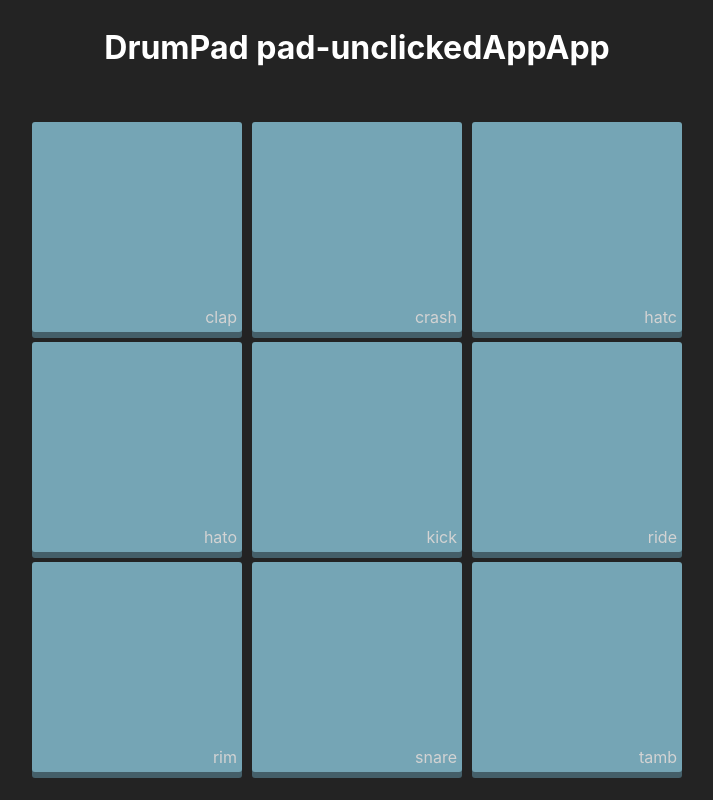
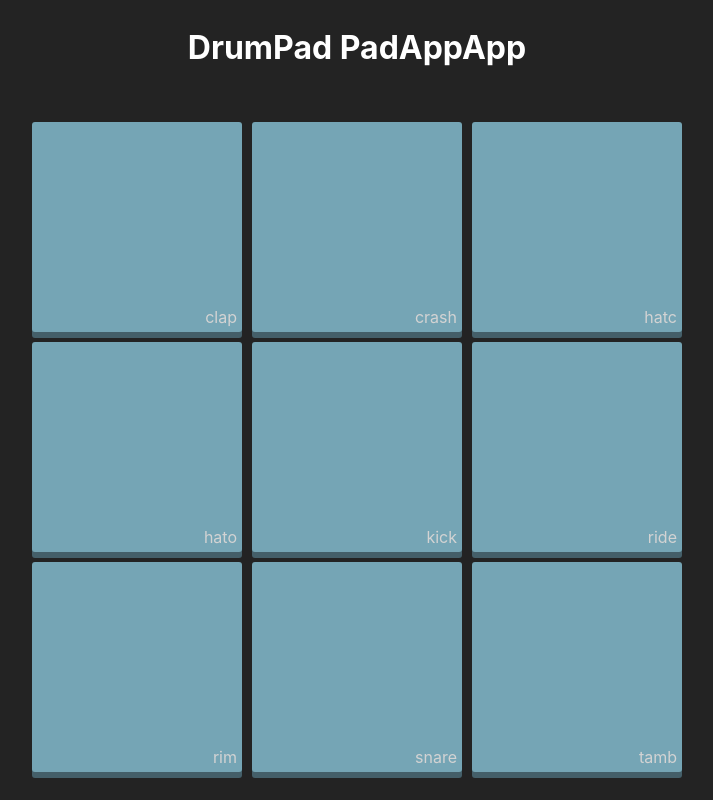
Before and after one commit to salah1337/Basic-Drum-Pad--Js, a plain HTML site: page index.html in a window 1280 px wide. Shown: the whole page, without its empty margins (283-996 px from the left). Drawn offline with Linux system fonts and the light colour scheme.

Commit message:
Fixed Title

```diff
--- a/index.html
+++ b/index.html
@@ -10,7 +10,7 @@
 
     <div id="wrapper" class="gridcenter">
         <div id="container">
-            <h1>DrumPad pad-unclickedAppApp</h1>
+            <h1>DrumPad PadAppApp</h1>
             <div id="pads" class="gridbox">
                 <div class="pad pad-unclicked">
                     <div class="label">Label</div>
```
